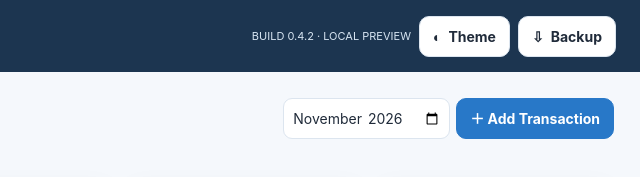
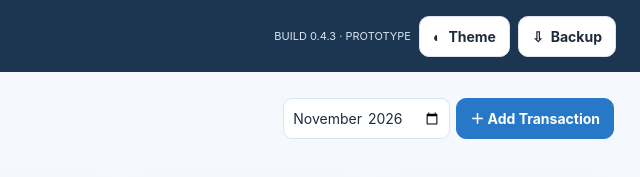
Before and after one commit to alisaazli/rpdbookkeeping, a plain HTML site: page index.html in a window 1280 px wide. Shown: the top 177 px of the page, 640-1280 px from the left. Drawn offline with nearby package versions, Linux system fonts and the light colour scheme.

Commit message:
Deploy RPD Hub Build 0.4.3

```diff
--- a/index.html
+++ b/index.html
@@ -37,7 +37,7 @@
 </head>
 <body>
 <div class="app">
-<header class="topbar"><div class="brand"><div class="brandmark"><img src="rpd-logo-approved.jpeg" alt="RPD Hub official logo"></div><div><h1>RPD Hub</h1><p>RPD MANAGEMENT SYSTEM</p></div></div><div class="top-actions"><span class="smalltext" style="color:#D7E5F2">BUILD 0.4.2 · LOCAL PREVIEW</span><button class="btn" id="themeBtn">◐ <span>Theme</span></button><button class="btn" id="backupBtn">⇩ <span>Backup</span></button></div></header>
+<header class="topbar"><div class="brand"><div class="brandmark"><img src="rpd-logo-approved.jpeg" alt="RPD Hub official logo"></div><div><h1>RPD Hub</h1><p>RPD MANAGEMENT SYSTEM</p></div></div><div class="top-actions"><span class="smalltext" style="color:#D7E5F2">BUILD 0.4.3 · PROTOTYPE</span><button class="btn" id="themeBtn">◐ <span>Theme</span></button><button class="btn" id="backupBtn">⇩ <span>Backup</span></button></div></header>
 <div class="layout">
 <aside><div class="nav-label">WORKSPACE</div><button class="navbtn active" data-page="dashboard"><span class="ico">▦</span>Dashboard</button><button class="navbtn" data-page="add"><span class="ico">＋</span>Add Transaction</button><button class="navbtn" data-page="history"><span class="ico">▤</span>Transaction History</button><button class="navbtn" data-page="approvals"><span class="ico">◷</span>Approvals <span id="approvalCount" class="badgecount"></span></button><button class="navbtn" data-page="drafts"><span class="ico">▧</span>Drafts</button><div class="nav-label">RESIDENT MANAGEMENT</div><button class="navbtn" data-page="residents"><span class="ico">♙</span>Residents</button><button class="navbtn" data-page="admissions"><span class="ico">▣</span>Admissions</button><div class="nav-label">MANAGEMENT</div><button class="navbtn" data-page="categories"><span class="ico">◇</span>Categories</button><button class="navbtn" data-page="rules"><span class="ico">⌁</span>Learning Rules</button><button class="navbtn" data-page="reports"><span class="ico">▥</span>Reports</button><button class="navbtn" data-page="trash"><span class="ico">♲</span>Trash</button><button class="navbtn" data-page="audit"><span class="ico">≡</span>Audit Trail</button><button class="navbtn" data-page="settings"><span class="ico">⚙</span>Settings</button></aside>
 <main id="main"></main>
```
